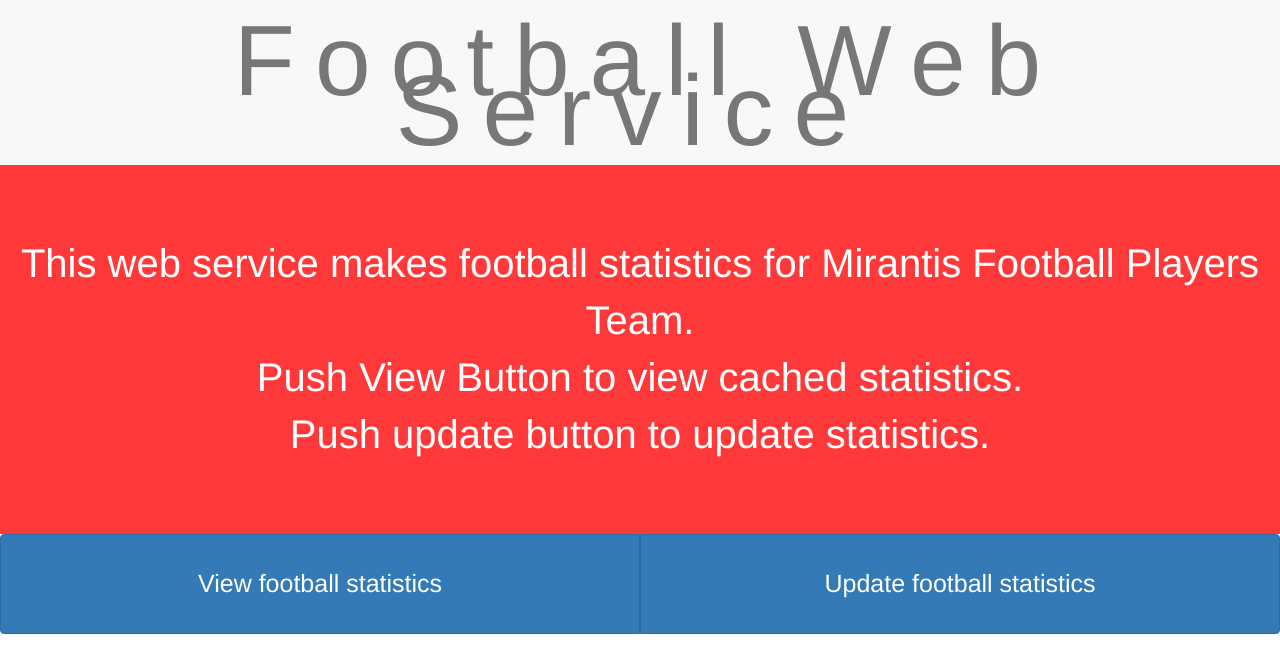
After one commit to mpavlukhin/football-web, a Flask app: template templates/index.html in a window 1280 px wide. The commit adds this page. Shown: the top 651 px of the page. Run offline with Flask 2, Linux system fonts and the light colour scheme; the template is opened without the code that fills it, so the values that code supplies are empty; parts of the project's set-up code (start-up, migrations or seed data) failed here and were passed over; some libraries are stand-ins or nearby versions.

Commit message:
New UI functionality

```diff
--- a/DataHandler.py
+++ b/DataHandler.py
@@ -190,7 +190,7 @@
 
         footballplayervictoryrate = str(int((footballplayerwins / footballplayernumofgames) * 100)) + '%'
         footballplayerscorerate = str(
-            int(((footballplayerwins * 3 + footballplayerdraws * 1.5) / (footballplayernumofgames * 3)) * 100)) + '%'
+            int(((footballplayerwins * 3 + footballplayerdraws) / (footballplayernumofgames * 3)) * 100)) + '%'
 
         # Set info to the stats
         row = i + 2
--- a/app.py
+++ b/app.py
@@ -1,26 +1,44 @@
-from flask import Flask, render_template
+from flask import Flask, render_template, redirect
 import spreadsheet as ss
 import spreadsheetdriveapi as drive
 import DataHandler as dh
+
+from nocache import nocache
 
 # import pandas as pd
 
 app = Flask(__name__)
 
 dataSheet = None
+data = None
+
+@app.route("/update")
+def gettables():
+    global data, dataSheet
+    data = dh.getdataframefromfile(dataSheet)
+    # data = pd.read_excel(filepath)
+    # return render_template('table.html', tables=[data.to_html()], titles=[])
+    return redirect("../")
 
 
-@app.route("/")
-def hello():
-    data = dh.getdataframefromfile(dataSheet)
+@app.route("/table")
+def viewstats():
+    global data
+    # data = dh.getdataframefromfile(dataSheet)
     # data = pd.read_excel(filepath)
-    return render_template('tables.html', tables=[data.to_html()], titles=[])
+    return render_template('table.html', tables=[data.to_html()], titles=[])
 
 
 @app.route("/test")
 def spreadsheet():
     return ss.getStatsArray()
 
+
+@app.route("/")
+def index():
+    return render_template('index.html')
+
 if __name__ == '__main__':
     dataSheet = drive.downloadxlsx()
     app.run()
+    redirect("../")
--- /dev/null
+++ b/static/index.css
@@ -0,0 +1,30 @@
+.container-fluid {
+    padding-top: 70px;
+    padding-bottom: 70px;
+    background-color: #ff3939;
+    font-size: 40px;
+    color: white
+}
+.btn-group-web {
+    height: 100px;
+    font-size: 25px;
+}
+.navbar {
+    padding-top: 50px;
+    padding-bottom: 15px;
+    border: 0;
+    border-radius: 0;
+    margin-bottom: 0;
+    letter-spacing: 20px;
+}
+
+.ball {
+    background-image: url(./images/football-ball-mirantis.png);
+    background-size: 300px 300px;
+    background-repeat: no-repeat;
+    background-position-x: center;
+    opacity: 0.6;
+    height: 300px;
+    width: auto;
+    margin-top: 20px;
+}
--- /dev/null
+++ b/templates/index.html
@@ -0,0 +1,32 @@
+<!DOCTYPE html>
+<html lang="en">
+<head>
+    <meta charset="UTF-8">
+    <title>Football Web Service</title>
+
+    <link rel="icon" type="image/ico" href="./static/images/favicon.ico"/>
+    <link rel="stylesheet"
+      href="https://maxcdn.bootstrapcdn.com/bootstrap/3.3.7/css/bootstrap.min.css"
+      integrity="sha384-BVYiiSIFeK1dGmJRAkycuHAHRg32OmUcww7on3RYdg4Va+PmSTsz/K68vbdEjh4u"
+      crossorigin="anonymous">
+    <link rel=stylesheet type=text/css href="./static/index.css"/>
+</head>
+<body>
+    <nav class="navbar navbar-default" align="center">
+          <a class="navbar-brand" style="float:none; font-size: 100px" href="../">Football Web Service</a>
+    </nav>
+
+    <div class="container-fluid" align="center">
+        This web service makes football statistics for Mirantis Football Players Team.</br>
+        Push View Button to view cached statistics.</br>
+        Push update button to update statistics.
+    </div>
+
+    <div class="btn-group btn-group-justified">
+      <a href="table" class="btn btn-primary btn-group-web">View football statistics</a>
+      <a href="update" class="btn btn-primary btn-group-web">Update football statistics</a>
+    </div>
+
+    <div class="ball" align="center"></div>
+</body>
+</html>
```
Also changed, not shown: static/table.css (renamed from static/tables.css, +5 -5 lines), templates/table.html (added, +28 -0 lines), templates/tables.html (deleted, +0 -10 lines).
